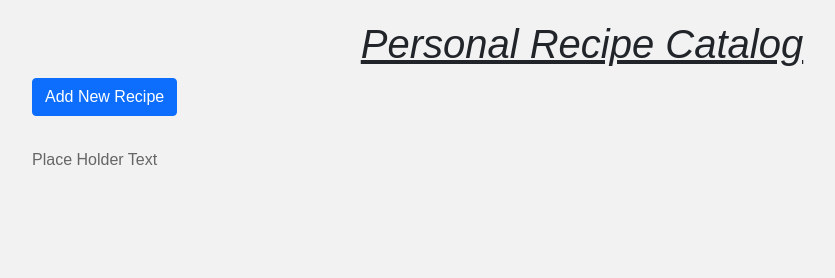
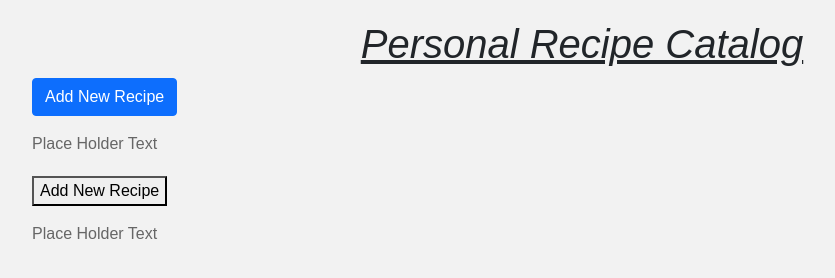
Before and after one commit to KBoothe617/Project-1, a plain HTML site: page index.html in a window 1280 px wide. Shown: the whole page, without its empty margins (58-893 px from the left). Drawn offline with nearby package versions, Linux system fonts and the light colour scheme.

```diff
--- a/assets/style.css
+++ b/assets/style.css
@@ -17,6 +17,9 @@
         padding: 20px;
     }
 
+
+
+
     /* Style headings */
     h1 {
         text-decoration: underline;
--- a/index.html
+++ b/index.html
@@ -36,7 +36,21 @@
                     </ul>
                 </div>
             </div>
+            <div class="row">
+                <div class="col-12">
+                    <p>Place Holder Text</p>
+                </div>
+            </div>
+        </header>
 
+
+
+
+        <nav>
+            <!--Button for new recipe pop up in headers navagation bar-->
+            <!--ID addNewRecipe for button-->
+            <button id="addNewRecipe">Add New Recipe</button>
+        </nav>
         </header>
 
         <main>
@@ -59,5 +73,4 @@
 </div>
 </body>
 
-
 </html>
```
Also changed, not shown: assets/img/images.jpeg (added), 3 other files.
